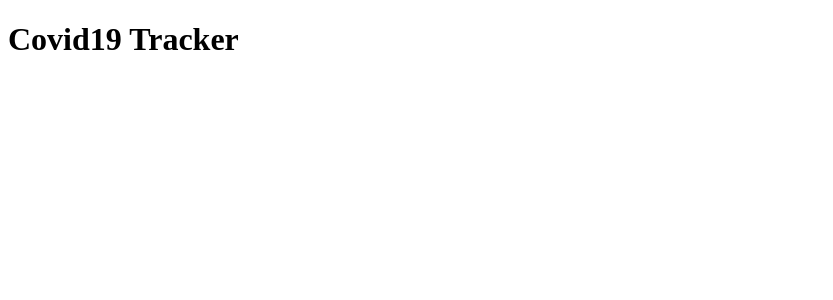
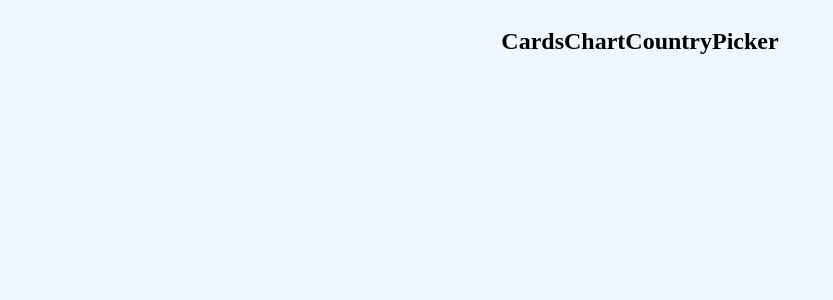
Before and after one commit to alimam15/CovidTracker, a React (Create React App) app: page / in a window 1280 px wide. Shown: the top 300 px of the page, without its empty margins (0-833 px from the left). Built offline with nearby package versions, Linux system fonts and the light colour scheme.

Commit message:
App skeleton

```diff
--- a/src/App.js
+++ b/src/App.js
@@ -1,14 +1,17 @@
 import React from "react";
+import {Cards, Chart, CountryPicker} from "./components/";
+
+import styles from "./App.module.css";
 
 class App extends React.Component {
 
     render() {
 
         return(
-            <div>
-                <h1>
-                Covid19 Tracker
-                </h1>
+            <div className={styles.container}>
+                <Cards />
+                <Chart />
+                <CountryPicker />
             </div>
         )
     }
--- /dev/null
+++ b/src/App.module.css
@@ -0,0 +1,9 @@
+body{
+    background-color: aliceblue;
+}
+
+.container{
+    display: flex;
+    align-items: center;
+    justify-content: center;
+}
--- a/src/components/Cards/Cards.jsx
+++ b/src/components/Cards/Cards.jsx
@@ -0,0 +1,12 @@
+import React from "react";
+
+const Cards = () => {
+    return(
+        <div>
+        <h2>Cards</h2>
+
+        </div>
+    )
+}
+
+export default Cards;
--- a/src/components/Chart/Chart.jsx
+++ b/src/components/Chart/Chart.jsx
@@ -0,0 +1,13 @@
+import React from "react";
+
+const Chart = () => {
+    return(
+        <div>
+        <h2>Chart
+    </h2>
+
+        </div>
+    )
+}
+
+export default Chart;
--- a/src/components/CountryPicker/CountryPicker.jsx
+++ b/src/components/CountryPicker/CountryPicker.jsx
@@ -0,0 +1,12 @@
+import React from "react";
+
+const CountryPicker = () => {
+    return(
+        <div>
+        <h2>CountryPicker</h2>
+
+        </div>
+    )
+}
+
+export default CountryPicker;
--- /dev/null
+++ b/src/components/index.js
@@ -0,0 +1,3 @@
+export { default as Cards} from "./Cards/Cards" ;
+export { default as Chart} from "./Chart/Chart" ;
+export { default as CountryPicker} from "./CountryPicker/CountryPicker" ;
```
